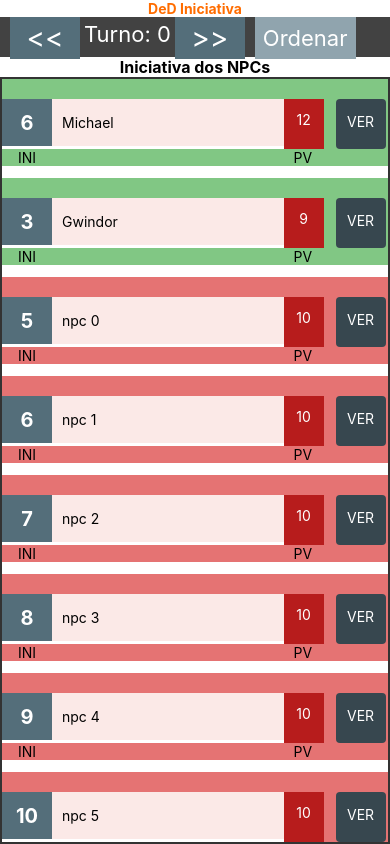
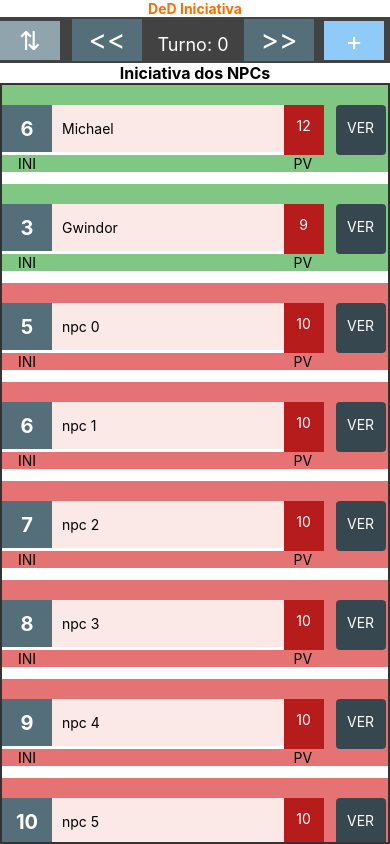
Before and after one commit to carlosh7sousa/iniciativa-ded-5e, a React Native app: screen / in a window 390 px wide. Built offline with nearby package versions, Linux system fonts and the light colour scheme.

Commit message:
ajustes de layout

```diff
--- a/app-config/labels.json
+++ b/app-config/labels.json
@@ -5,7 +5,8 @@
     "header":{
         "btnPreviousTurnLabel":"<<",
         "btnNextTurnLabel": ">>",
-        "btnSortTurnLabel": "Ordenar"
+        "btnSortTurnLabel": "⇅",
+        "btnAddTurnLabel": "+"
     },
     "npc": {
         "lblListTitle": "Iniciativa dos NPCs",
--- a/app/components/header/header-page.tsx
+++ b/app/components/header/header-page.tsx
@@ -7,7 +7,7 @@ import { cssHeader as css } from "./header-style";
 
 
 
-export default class HeaderPage extends Component<{ sortList(), nextTurn(), previousTurn(), getTurn()  } > {
+export default class HeaderPage extends Component<{ sortList(), nextTurn(), previousTurn(), getTurn(), addNpc() } > {
 
 
     render() {
@@ -15,6 +15,9 @@ export default class HeaderPage extends Component<{ sortList(), nextTurn(), prev
         return (
         <>
             <View style={css.headerView}>
+            <Pressable style={css.btnSortTurnBtnCtrl} onPress={this.props.sortList}  >
+                    <Text style={css.btnSortTurnLabelCtrl}>{labels.header.btnSortTurnLabel}</Text>
+                </Pressable>
 
                 <Pressable style={css.btnPreviousTurnBtnCtrl} onPress={this.props.previousTurn}  >
                     <Text style={css.btnPreviousTurnLabelCtrl}>{labels.header.btnPreviousTurnLabel}</Text>
@@ -26,8 +29,9 @@ export default class HeaderPage extends Component<{ sortList(), nextTurn(), prev
                     <Text style={css.btnNextTurnLabelCtrl}>{labels.header.btnNextTurnLabel}</Text>
                 </Pressable>
 
-                <Pressable style={css.btnSortTurnBtnCtrl} onPress={this.props.sortList}  >
-                    <Text style={css.btnSortTurnLabelCtrl}>{labels.header.btnSortTurnLabel}</Text>
+
+                <Pressable style={css.btnAddNpcBtnCtrl} onPress={this.props.addNpc}  >
+                    <Text style={css.btnAddNpcLabelCtrl}>{labels.header.btnAddTurnLabel}</Text>
                 </Pressable>
             </View>
 
--- a/app/components/header/header-style.tsx
+++ b/app/components/header/header-style.tsx
@@ -4,9 +4,12 @@ export const cssHeader = StyleSheet.create({
     headerView: {
         width: "100%",
         flexDirection:"row",
-        height: 40,
+        alignItems: "center",
+        alignContent: "center",
+        height: 46,
         backgroundColor: "#424242",
-        margin: 0
+        margin: 0,
+
     },
     lblHeaderTitle: {
         fontWeight: "bold",
@@ -31,31 +34,49 @@ export const cssHeader = StyleSheet.create({
         borderWidth: 4,
         backgroundColor: "#546E7A",
         borderColor: "#546E7A",
-        textAlign: "center"
+        textAlign: "center",
     },
     btnPreviousTurnBtnCtrl: {
         width: 70,
-        marginLeft: 10
+        marginLeft:10
     },
 
     btnSortTurnLabelCtrl: {
         color: "white",
-        fontSize: 22,
-        padding:4,
+        fontSize: 26,
+        padding:0,
         borderWidth: 4,
         backgroundColor: "#90A4AE",
         borderColor: "#90A4AE",
         textAlign: "center"
     },
     btnSortTurnBtnCtrl: {
-        marginLeft: 10
+
+        width: 60,
+        marginRight: 2
+    },
+
+    btnAddNpcLabelCtrl: {
+        color: "white",
+        fontSize: 26,
+        padding:0,
+        borderWidth: 4,
+        backgroundColor: "#90CAF9",
+        borderColor: "#90CAF9",
+        textAlign: "center"
+    },
+    btnAddNpcBtnCtrl: {
+        width: 60,
+        marginLeft:10,
+        marginRight: 2
     },
 
     lblTurnoLabelCtrl :{
         color: "white",
-        fontSize: 22,
-        padding:4
-
+        fontSize: 18,
+        textAlign:"center",
+        paddingTop:8,
+        width: 102,
     }
 
 });
```
